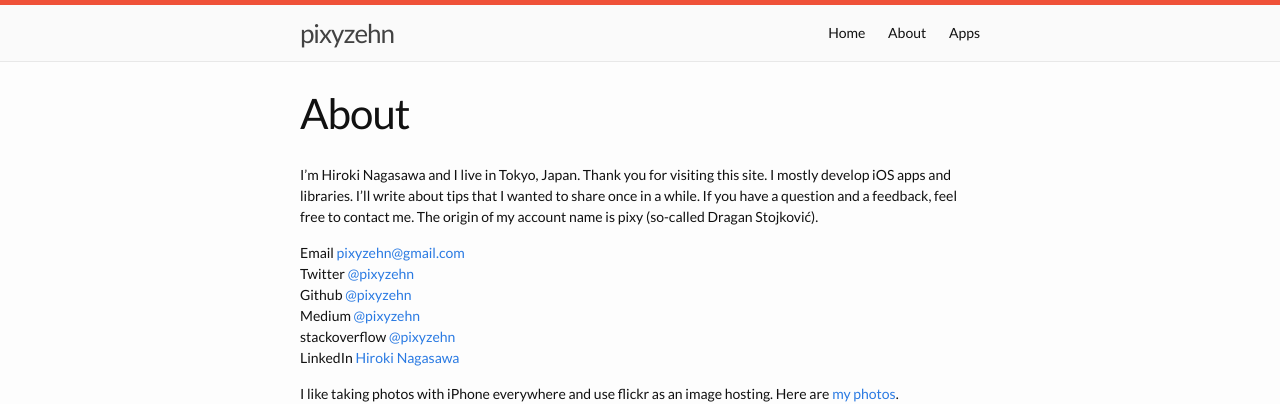
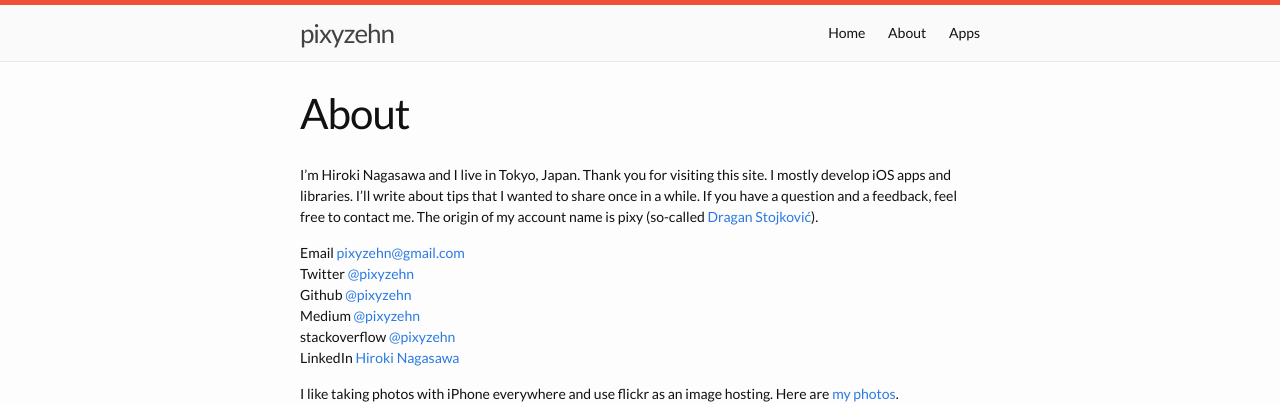
Before and after one commit to pixyzehn/pixyzehn.com, a Jekyll site: the page built from about.md, in a window 1280 px wide. Shown: the top 404 px of the page. Built offline with Jekyll 4.4.1, drawn with Linux system fonts in a browser that asks for light colours; part of the change alters nothing that is shown.

```diff
--- a/about.md
+++ b/about.md
@@ -5,7 +5,7 @@ permalink: /about/
 ---
 
 I'm Hiroki Nagasawa and I live in Tokyo, Japan. Thank you for visiting this site. I mostly develop iOS apps and libraries. I'll write about tips that I wanted to share once in a while.
-If you have a question and a feedback, feel free to contact me. The origin of my account name is pixy (so-called Dragan Stojković).
+If you have a question and a feedback, feel free to contact me. The origin of my account name is pixy (so-called [Dragan Stojković](https://en.wikipedia.org/wiki/Dragan_Stojkovi%C4%87){:target="_blank"}).
 
 Email <pixyzehn@gmail.com>
 Twitter [@pixyzehn](https://twitter.com/pixyzehn){:target="_blank"}
```
